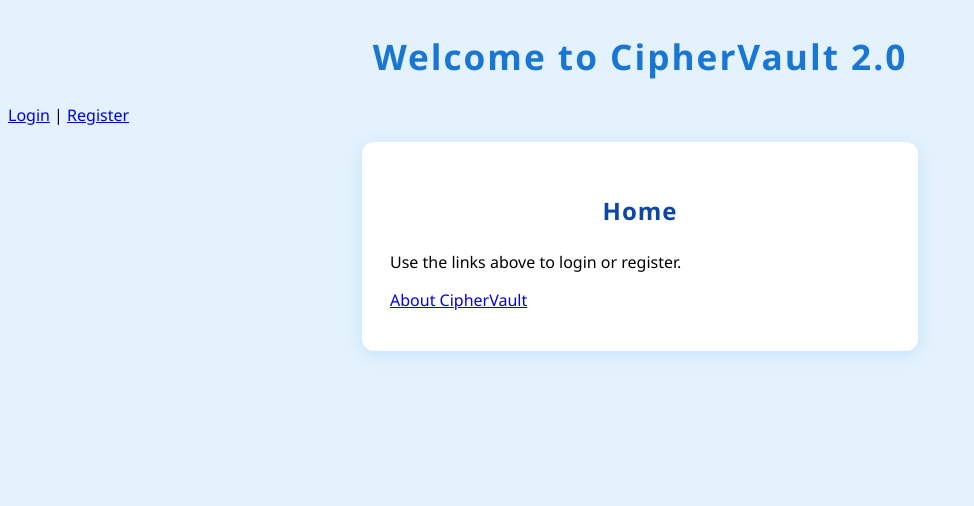
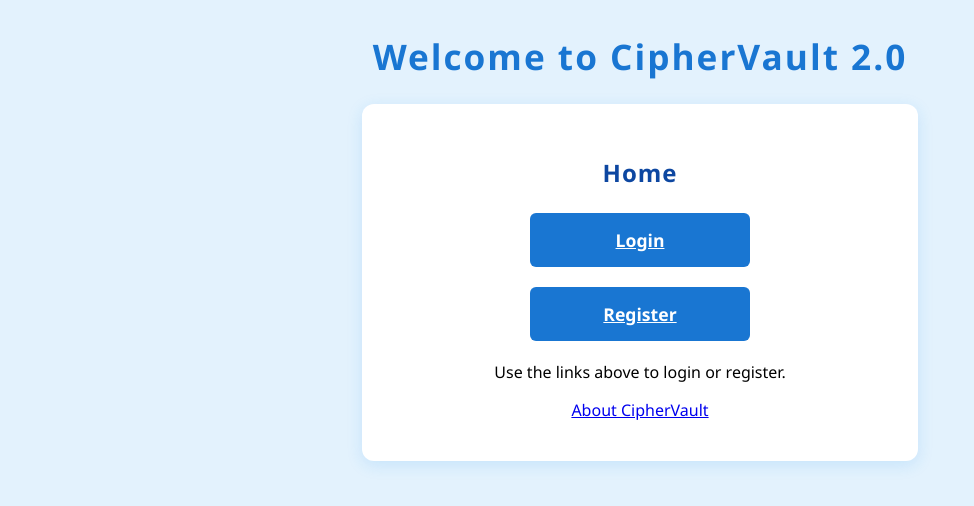
Before and after one commit to IvyRiley/SDEV_220_Final_Project_Group3, a Django app: page / in a window 1280 px wide. Shown: the top 506 px of the page, without its empty margins (0-974 px from the left). Run offline with Django 4.2, Linux system fonts and the light colour scheme; some web fonts are replaced.

Commit message:
updated login/logout buttons

```diff
--- a/cipherapp/templates/cipherapp/home.html
+++ b/cipherapp/templates/cipherapp/home.html
@@ -6,10 +6,14 @@
 </head>
 <body>
   <h1 class="app-title">Welcome to CipherVault 2.0</h1>
-  <p><a href="{% url 'login' %}">Login</a> | <a href="{% url 'register' %}">Register</a></p>
 </body>
-<div class="container">
+<div class="home-container">
   <h2>Home</h2>
+
+      <a href="{% url 'login' %}" class="home-btn">Login</a>
+
+      <a href="{% url 'register' %}" class="home-btn">Register</a>
+
   <p>Use the links above to login or register.</p>
   <p><a href="{% url 'about' %}">About CipherVault</a></p>
   <form method="POST" action="{% url 'logout' %}">
```
Also changed, not shown: cipherapp/templates/cipherapp/cipher.html (+6 -6 lines).
